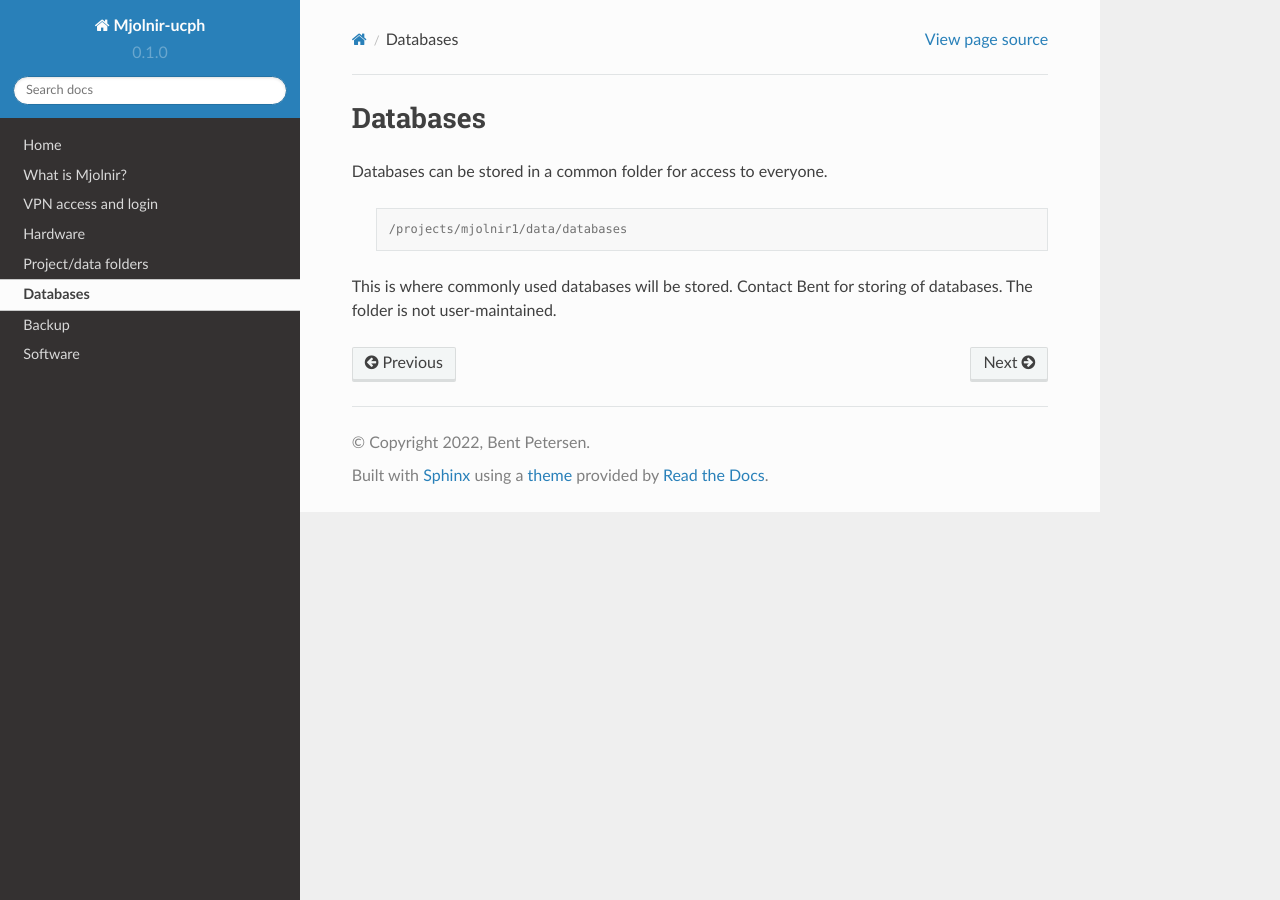
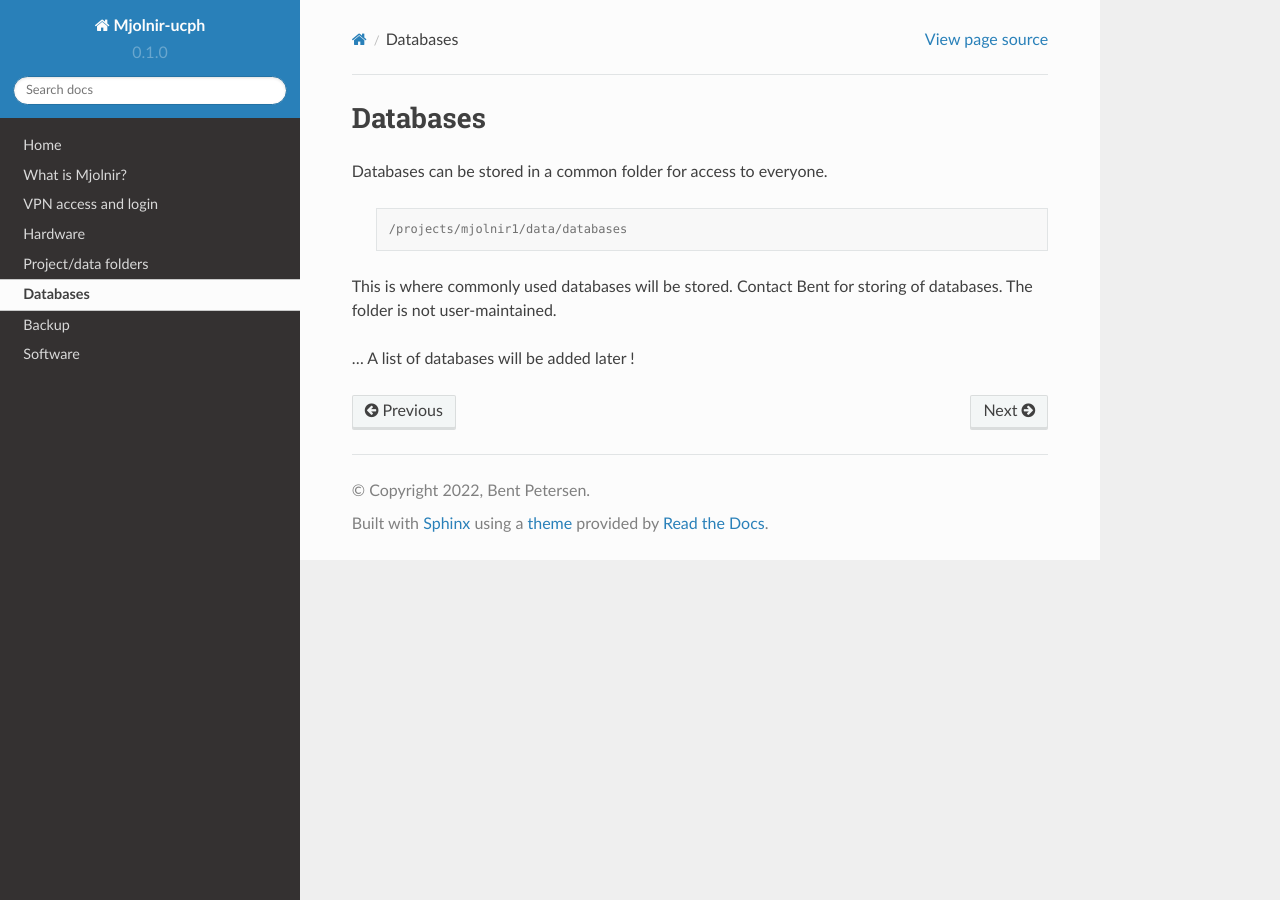
Before and after one commit to bentpetersendk/mjolnir_ucph, a Sphinx documentation site: the page built from docs/source/databases.rst, in a window 1280 px wide. Built offline with Sphinx 7.4.7 and the Read the Docs theme 2.0.0, drawn with Linux system fonts in a browser that asks for light colours.

Commit message:
Update databases.rst

```diff
--- a/docs/source/databases.rst
+++ b/docs/source/databases.rst
@@ -8,3 +8,6 @@ Databases can be stored in a common folder for access to everyone.
         /projects/mjolnir1/data/databases
 
 This is where commonly used databases will be stored. Contact Bent for storing of databases. The folder is not user-maintained.
+
+
+... A list of databases will be added later !
```
